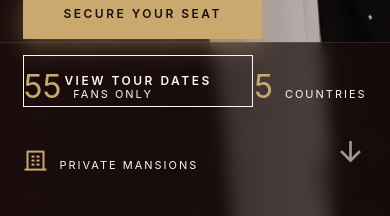
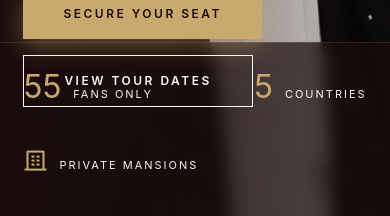
Before and after one commit to Biggie9999/reese-witherspoon-official, a React (Vite) app: page / in a window 390 px wide. Shown: the part 960-1176 px from the top of the page. Built offline with nearby package versions, Linux system fonts and the light colour scheme; a web font is replaced by a local one.

Commit message:
Fix scroll down indicator overlapping with stats bar on mobile

```diff
--- a/src/App.jsx
+++ b/src/App.jsx
@@ -304,7 +304,7 @@ export default function App() {
 
         <motion.div
           animate={{ y: [0, 10, 0] }} transition={{ repeat: Infinity, duration: 2 }}
-          className="absolute bottom-[100px] right-[6%] text-cream opacity-60 text-[32px]"
+          className="absolute bottom-[200px] md:bottom-[120px] right-[6%] text-cream opacity-60 text-[32px] hidden md:block"
         >
           <i className="ri-arrow-down-line"></i>
         </motion.div>
```
